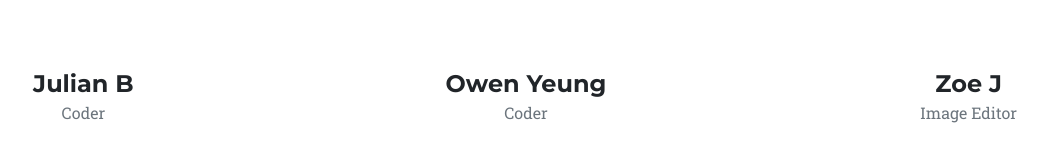
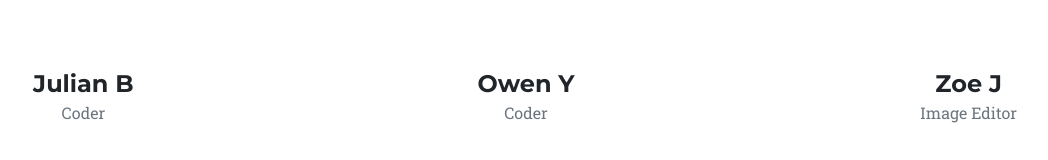
Before and after one commit to Litmag/https---github.com-Litmag-litfellow, a plain HTML site: page index.html in a window 1280 px wide. Shown: the part 5246-5406 px from the top of the page, without its empty margins (114-1162 px from the left). Drawn offline with nearby package versions, Linux system fonts and the light colour scheme.

Commit message:
Update index.html

```diff
--- a/index.html
+++ b/index.html
@@ -826,7 +826,7 @@
                                 </div>
                                 <div class="col-lg-4">
                                     <div class="team-member">
-                                        <h4>Owen Yeung</h4>
+                                        <h4>Owen Y</h4>
                                         <!-- <img class="mx-auto rounded-circle" src="Aria.jpg" alt="..." /> -->
                                         <p class="text-muted">Coder</p>
                                     </div>
```
